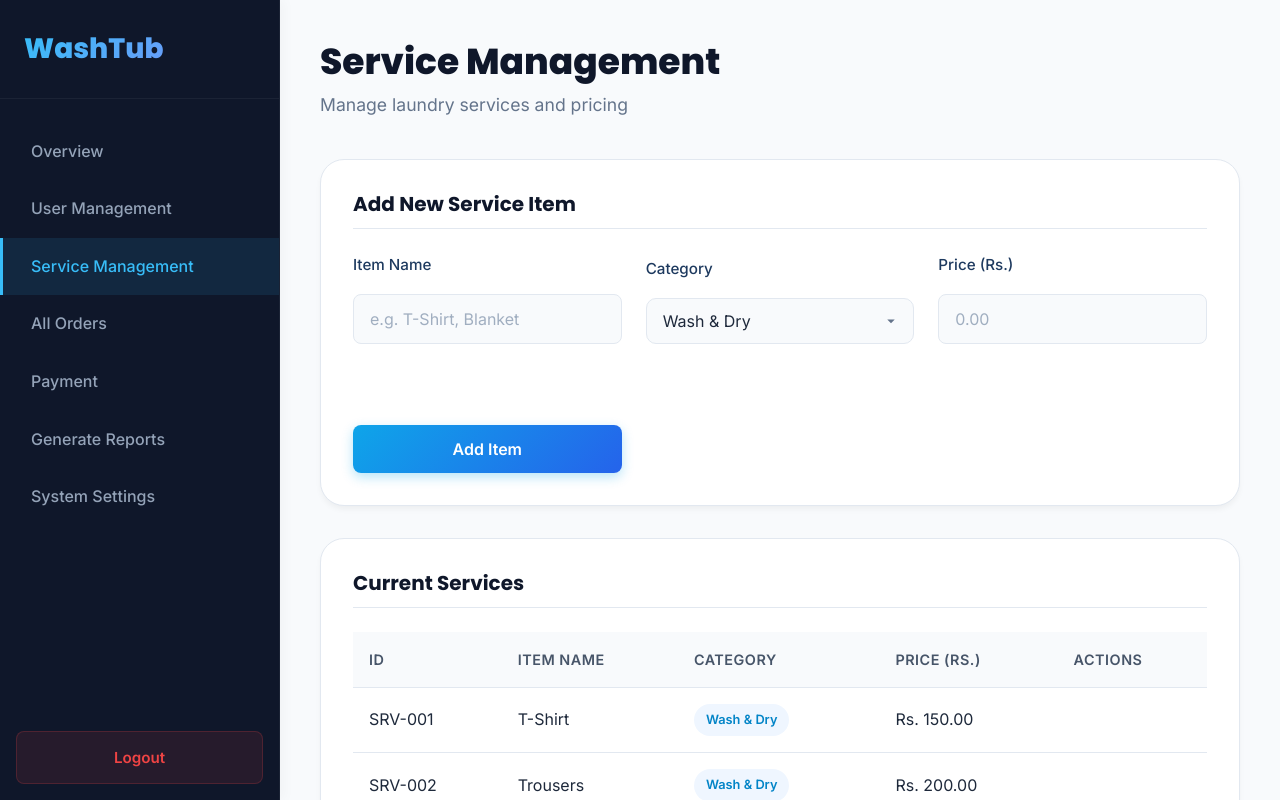
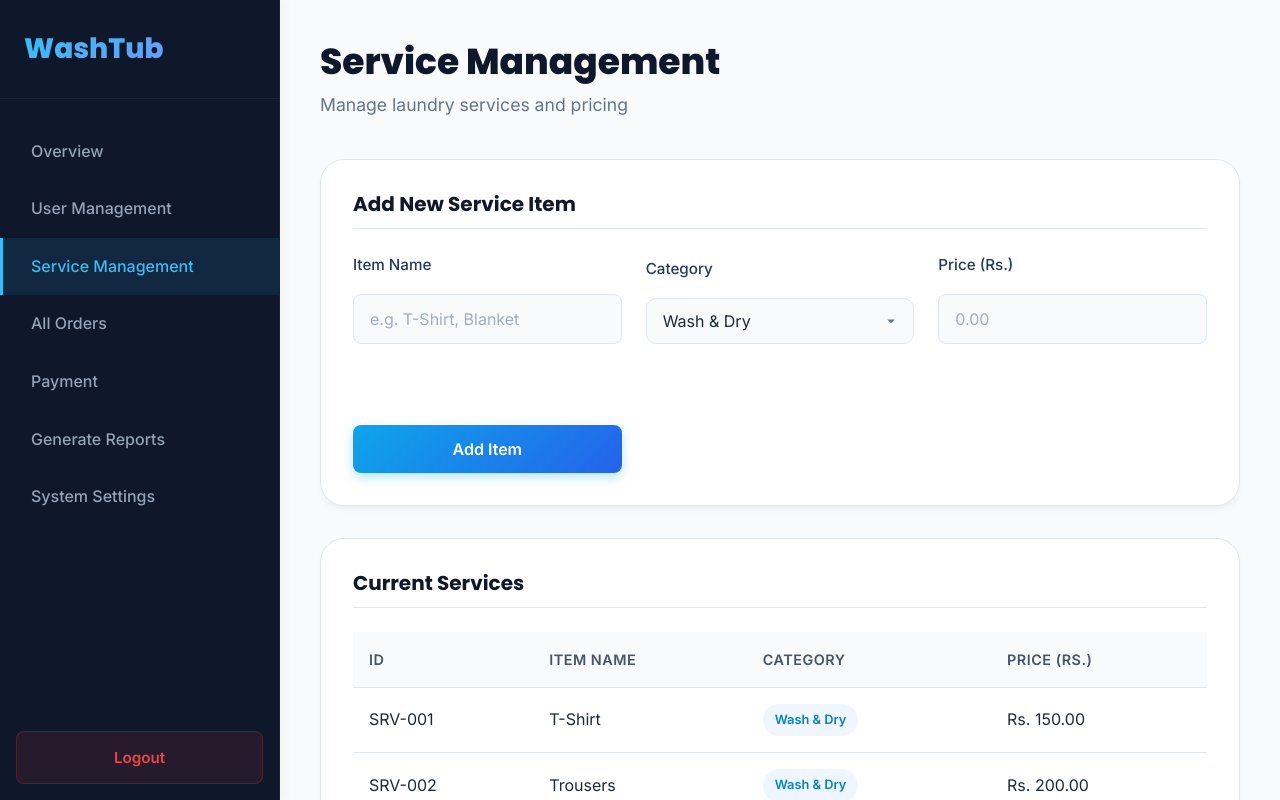
Before and after one commit to KavishaPerera/Wash-TUB, a React app in the folder frontend/: page /service-management in a window 1280 px wide. Shown: the top 800 px of the page. Built offline with nearby package versions, Linux system fonts and the light colour scheme; the HTML template or start-up script is replaced by a standard one.

Commit message:
remove actions column from service management page

```diff
--- a/frontend/src/pages/ServiceManagement.jsx
+++ b/frontend/src/pages/ServiceManagement.jsx
@@ -166,7 +166,6 @@ const ServiceManagement = () => {
                                             <th>Item Name</th>
                                             <th>Category</th>
                                             <th>Price (Rs.)</th>
-                                            <th>Actions</th>
                                         </tr>
                                     </thead>
                                     <tbody>
@@ -180,19 +179,11 @@ const ServiceManagement = () => {
                                                     </span>
                                                 </td>
                                                 <td>Rs. {service.price.toFixed(2)}</td>
-                                                <td>
-                                                    <button
-                                                        className="btn-delete"
-                                                        onClick={() => handleDeleteItem(service.id)}
-                                                    >
-                                                        Delete
-                                                    </button>
-                                                </td>
                                             </tr>
                                         ))}
                                         {services.length === 0 && (
                                             <tr>
-                                                <td colSpan="5" className="text-center">No services found. Add some items above.</td>
+                                                <td colSpan="4" className="text-center">No services found. Add some items above.</td>
                                             </tr>
                                         )}
                                     </tbody>
```
